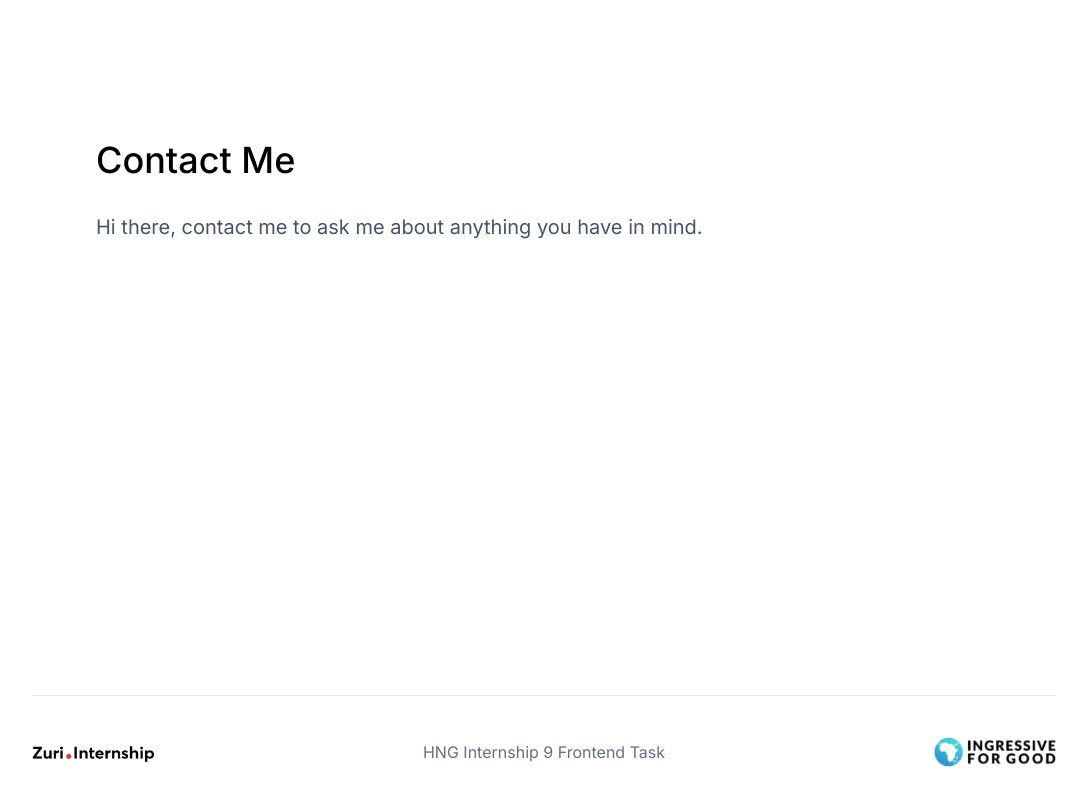
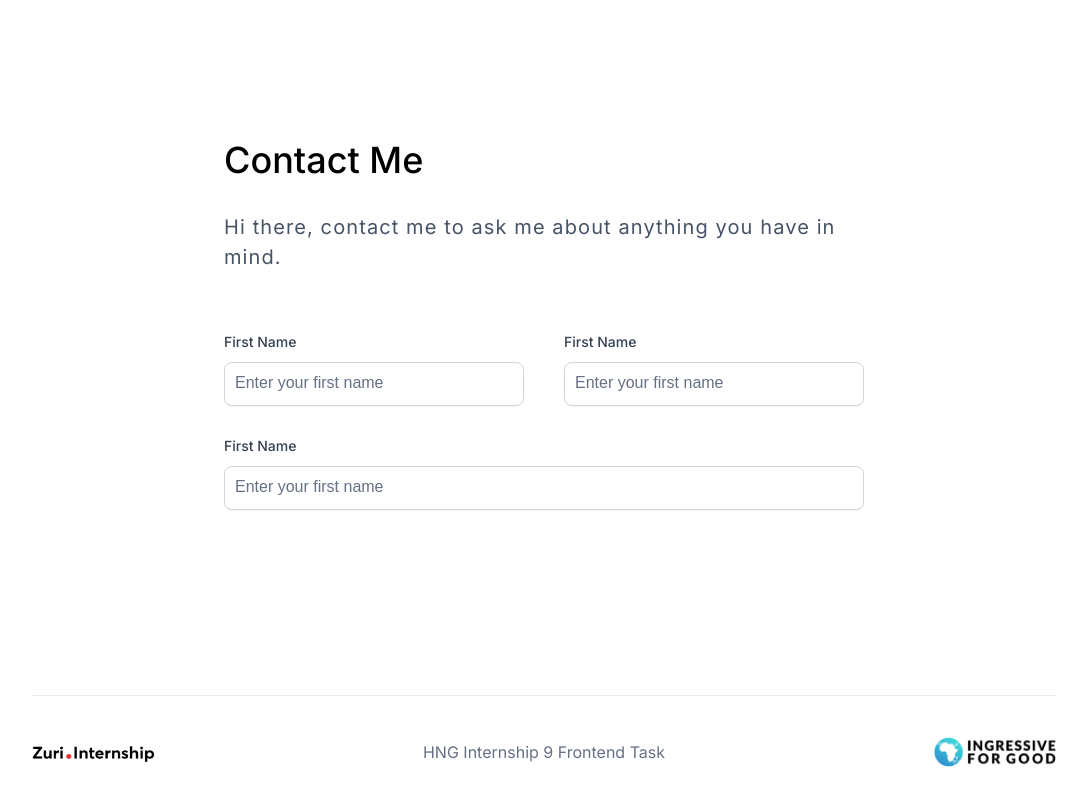
Before and after one commit to MiracleUFO/zuri-task1, a React (Create React App) app: page /contact in a window 1280 px wide. Shown: the top 806 px of the page, without its empty margins (96-1183 px from the left). Built offline with nearby package versions, Linux system fonts and the light colour scheme.

Commit message:
feat: TextField UI done

```diff
--- /dev/null
+++ b/src/components/TextField/index.js
@@ -0,0 +1,40 @@
+import styles from './styles.module.css';
+
+const TextField = ({
+  id,
+  label,
+  placeholder,
+  value,
+  onChange,
+  small,
+  multiple,
+  ...rest
+}) => {
+  console.log(small);
+  return (
+    <div className={`${styles.textBox} ${small ? styles.input_small : ''}`}>
+      <label htmlFor={id} className={styles.label}>{label}</label>
+      {multiple ?
+        <textarea
+          className={styles.textArea}
+          id={id}
+          value={value}
+          placeholder={placeholder}
+          onChange={onChange}
+          {...rest}>
+        </textarea>
+      :
+        <input
+          className={styles.input}
+          id={id}
+          value={value}
+          placeholder={placeholder}
+          onChange={onChange}
+          {...rest}
+        />
+      }
+    </div>
+  )
+}
+
+export default TextField;
--- /dev/null
+++ b/src/components/TextField/styles.module.css
@@ -0,0 +1,37 @@
+.textBox {
+  width: 100%;
+  display: flex;
+  flex-direction: column;
+  align-items: flex-start;
+  justify-content: space-around;
+  margin: 15px 0;
+}
+
+.label {
+  font-size: 14px;
+  line-height: 20px;
+  font-weight: 500;
+  color: #344054;
+  margin-bottom: 10px;
+}
+
+.input, .textArea {
+  width: 100%;
+  height: 44px;
+  padding: 14px 10px;
+  box-sizing: border-box;
+  border: 1px solid #D0D5DD;
+  box-shadow: 0px 1px 2px rgba(16, 24, 40, 0.05);
+  border-radius: 8px;
+}
+
+.input::placeholder, .textArea::placeholder {
+  color: #667085;
+  font-size: 16px;
+}
+
+@media (min-width: 750px) {
+  .input_small {
+    width: calc(50% - 20px);
+  }
+}
--- a/src/pages/Contact/index.js
+++ b/src/pages/Contact/index.js
@@ -1,4 +1,5 @@
 import { useState } from 'react';
+import TextField from '../../components/TextField';
 import styles from './styles.module.css';
 
 const Contact = () => {
@@ -10,15 +11,59 @@ const Contact = () => {
   };
 
   const [fields, setFields] = useState(initialFieldValues);
+
+  const handleSubmit = (e) => {
+    e.preventDefault();
+    console.log(fields);
+  };
+
+  const handleChange = (e) => {
+    const { name, value } = e.target;
+    setFields({
+      ...fields,
+      [name]: value
+    });
+    console.log(fields);
+  };
+
   return (
     <main className={styles.main}>
       <section className={styles.header}>
         <h1>Contact Me</h1>
         <p>Hi there, contact me to ask me about anything you have in mind.</p>
       </section>
-
-      <form>
-
+      <form onSubmit={handleSubmit} className={styles.form}>
+        <section className={styles.flex_container}>
+          <TextField
+            id="first_name"
+            name="firstName"
+            label="First Name"
+            placeholder="Enter your first name"
+            value={fields.firstName}
+            onChange={handleChange}
+            small
+            required
+          />
+          <TextField
+            id="first_name"
+            name="firstName"
+            label="First Name"
+            placeholder="Enter your first name"
+            value={fields.firstName}
+            onChange={handleChange}
+            small
+            required
+          />
+        </section>
+        <TextField
+          id="first_name"
+          name="firstName"
+          label="First Name"
+          placeholder="Enter your first name"
+          value={fields.firstName}
+          onChange={handleChange}
+          required
+        />
       </form>
     </main>
   )
--- a/src/pages/Contact/styles.module.css
+++ b/src/pages/Contact/styles.module.css
@@ -1,12 +1,7 @@
 .main {
   grid-area: main;
-  width: 70vw;
-  margin: 100px auto 0;
+  margin: 100px auto;
   text-align: start;
-}
-
-.header {
-
 }
 
 .header h1 {
@@ -20,4 +15,25 @@
   font-size: 20px;
   line-height: 30px;
   color: #475467;
+  letter-spacing: 1.1px;
 }
+
+.form {
+  margin-top: 45px;
+}
+
+.flex_container {
+  display: flex;
+  justify-content: space-between;
+  flex-direction: column;
+}
+
+@media (min-width: 750px) {
+  .main {
+    width: 50vw;
+  }
+
+  .flex_container {
+    flex-direction: row;
+  }
+}
```
